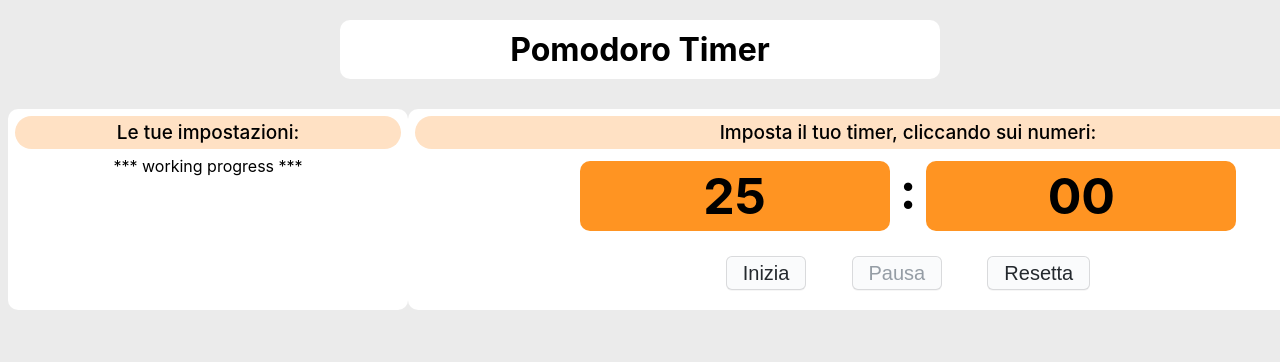
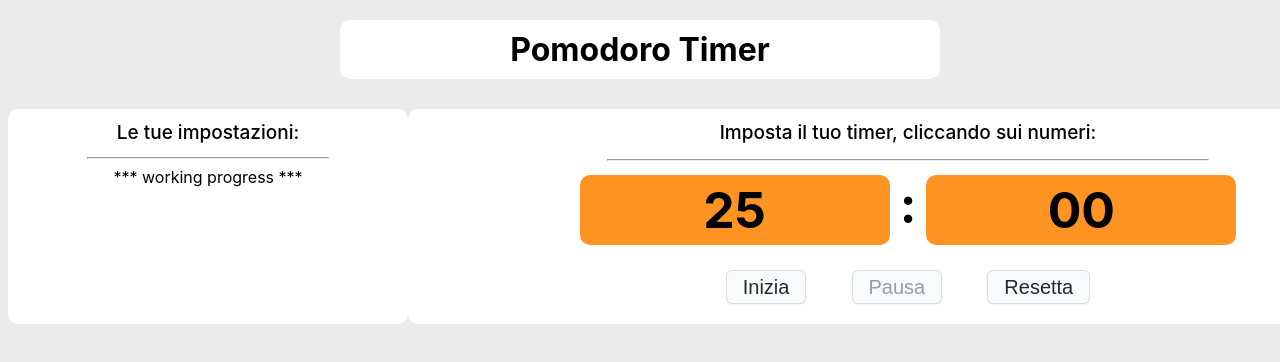
Before and after one commit to MatteoGeusa-Dev/Pomodoro-Timer-WebApp, a plain HTML site: page index.html in a window 1280 px wide. Shown: the top 362 px of the page. Drawn offline with Linux system fonts and the light colour scheme.

Commit message:
hr update

```diff
--- a/index.html
+++ b/index.html
@@ -18,10 +18,12 @@
     <div class="gridcontent">
         <div class="containersettings">
             <p>Le tue impostazioni:</p>
+            <hr>
             *** working progress ***
         </div>
         <div class="container">
             <p>Imposta il tuo timer, cliccando sui numeri:</p>
+            <hr>
             <div class="time">
                 <h1 class="csstimer" oninput="testoModificato()" contenteditable="true" onkeypress="checkLengthMinutes(event)" id="minutes">25</h1>
                 <h1 class="separator">:</h1>
--- a/styles.css
+++ b/styles.css
@@ -28,12 +28,16 @@ body{
 }
 
 p{
-    background-color: #ffe1c4;
     border-radius: 20px;
     font-size: 19px;
     font-weight: 500;
     margin: 7px;
     padding: 5px;
+}
+
+hr{
+    margin:10;
+    max-width: 60%;
 }
 
 .buttoncontainer{
```
